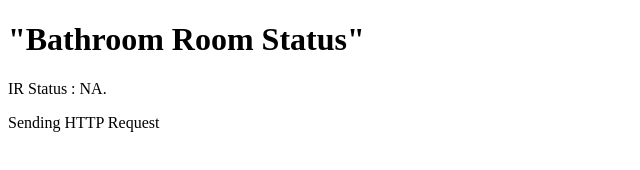
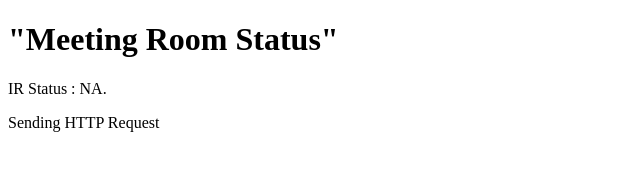
Before and after one commit to vbalaji21/hobby_IOT, a website: page thingspeak.html in a window 1280 px wide. Shown: the whole page, without its empty margins (0-640 px from the left). Drawn offline with Linux system fonts and the light colour scheme; no server answers.

Commit message:
Title changed to meeting room

```diff
--- a/thingspeak.html
+++ b/thingspeak.html
@@ -2,10 +2,10 @@
 <html>
   <head>
     <meta charset="utf-8">
-    <title>"Bathroom Room Status"</title>
+    <title>"Meeting  Room Status"</title>
   </head>
   <body>
-    <h1>"Bathroom Room Status"</h1>
+    <h1>"Meeting Room Status"</h1>
     <p id="sensor">IR Status : NA.</p>
     <script type= "text/javascript" src="ha.js"></script>
   </body>
```
